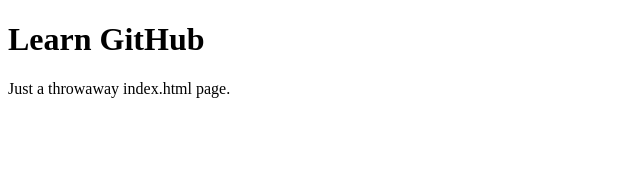
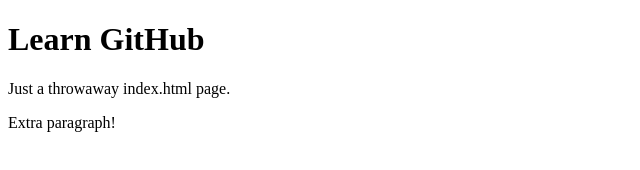
Before and after one commit to larry-lam/learn-github, a plain HTML site: page index.html in a window 1280 px wide. Shown: the whole page, without its empty margins (0-640 px from the left). Drawn offline with Linux system fonts and the light colour scheme.

Commit message:
added that extra paragraph

```diff
--- a/index.html
+++ b/index.html
@@ -6,5 +6,6 @@
 <body>
   <h1>Learn GitHub</h1>
   <p>Just a throwaway index.html page.</p>
+  <p>Extra paragraph!</p>
 </body>
 </html>
```
